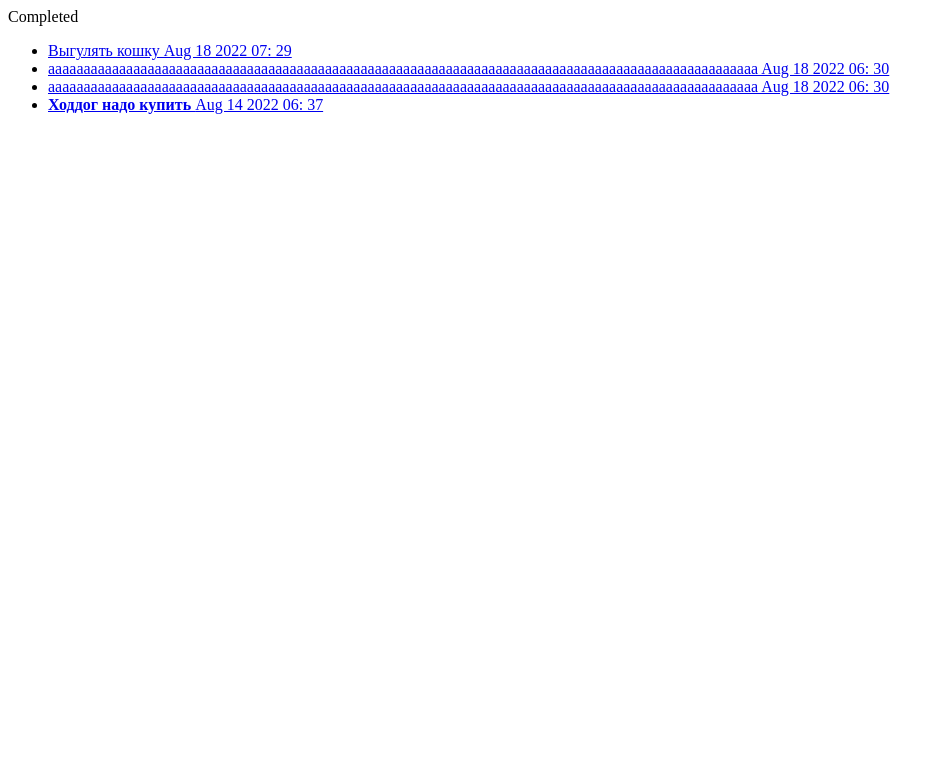
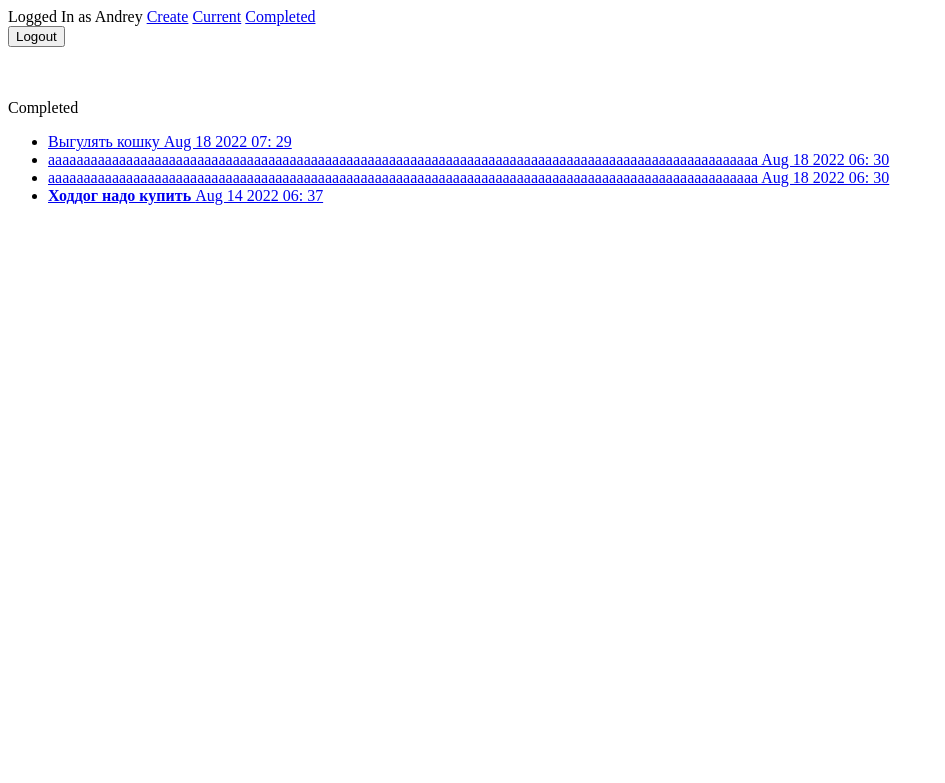
Before and after one commit to AndreyArtemov/todowoo--project, a Django app: page /completed/ in a window 1280 px wide. Shown: the top 783 px of the page, without its empty margins (0-945 px from the left). Run offline with Django 4.2, Linux system fonts and the light colour scheme; a user stored in the database is signed in; data comes from the database, SQL or seed files in the repository; both versions use the stored data as it was after the commit.

Commit message:
Добавлены ссылки для страниц create,current, comletede

```diff
--- a/todo/templates/todo/base.html
+++ b/todo/templates/todo/base.html
@@ -2,7 +2,9 @@
 {% if user.is_authenticated %}
 
 Logged In as {{ user.username }}
-
+<a href="{% url 'createtodo' %}">Create</a>
+<a href="{% url 'currenttodos' %}">Current</a>
+<a href="{% url 'completedtodos' %}">Completed</a>
 <form action="{% url 'logoutuser' %}" method="POST">
  {% csrf_token %}
 <button type="submit">Logout</button>
--- a/todo/templates/todo/completedtodos.html
+++ b/todo/templates/todo/completedtodos.html
@@ -1,4 +1,4 @@
-
+{% extends 'todo/base.html' %}
 {% block content %}
 
 Completed
```
Also changed, not shown: db.sqlite3.
